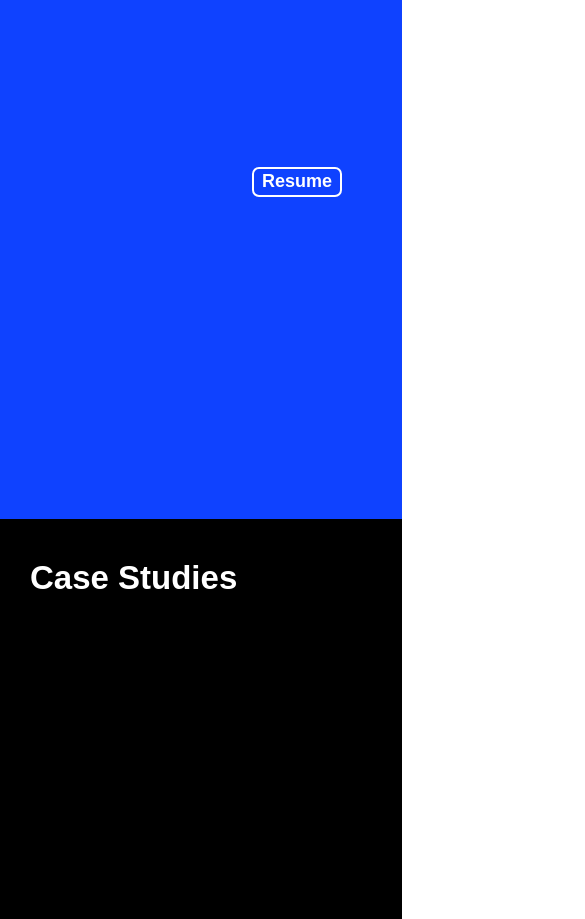
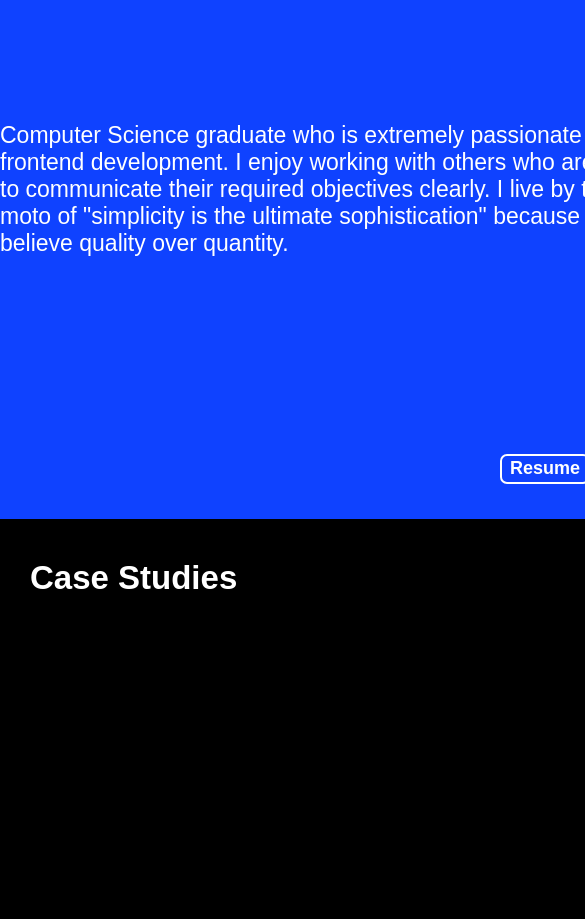
Before and after one commit to warren-simpson/personal-website, a React (Create React App) app: page / in a window 390 px wide. Shown: the part 1000-1919 px from the top of the page, 585 px wide, since content can reach past the window. Built offline with nearby package versions, Linux system fonts and the light colour scheme.

Commit message:
Added back the about text to the DOM and styled it to resize until the screen size of 850px.

```diff
--- a/src/components/views/LandingPageView.js
+++ b/src/components/views/LandingPageView.js
@@ -27,11 +27,6 @@ import "../views/styles/LandingPageView.css";
             */
 
             /*
-            <p class="aboutText">
-            Computer Science graduate who is extremely passionate about frontend development.
-            I enjoy working with others who are able to communicate their required objectives clearly.
-            I live by the moto of "simplicity is the ultimate sophistication" because I believe quality over quantity.
-            </p>
             */
 
 const LandingPageView = (props) => {
@@ -121,7 +116,11 @@ const LandingPageView = (props) => {
             </ul>
           </div>
 
-
+          <p class="aboutText">
+            Computer Science graduate who is extremely passionate about frontend development.
+            I enjoy working with others who are able to communicate their required objectives clearly.
+            I live by the moto of "simplicity is the ultimate sophistication" because I believe quality over quantity.
+          </p>
 
           <div class="landingNavBar">
             <div></div>
--- a/src/components/views/styles/LandingPageView.css
+++ b/src/components/views/styles/LandingPageView.css
@@ -106,7 +106,7 @@
     width: 100%;
     height: 100%;
     display: grid;
-    grid-template-rows: 15% 70% 15%
+    grid-template-rows: 15% 70% 15%;
 }
 
 .aboutTitle {
@@ -120,7 +120,8 @@
 .aboutText {
     width: 800px;
     height: 120px;
-    margin-top: 9%;
+    margin-top: auto;
+    margin-bottom: auto;
     margin-left: auto;
     margin-right: auto;
     color: white;
@@ -453,12 +454,22 @@
         margin-left: 90px;
         margin-top: 100px;
     }
+
+    .aboutText {
+        font-size: 23px;
+        width: 700px;
+    }
 }
 
 
 @media only screen and (max-width: 850px) {
     .aboutTitle {
         font-size: 33px;
+    }
+
+    .aboutText {
+        font-size: 23px;
+        width: 650px;
     }
 
     .contactForm {
@@ -472,7 +483,6 @@
 
 
 @media only screen and (max-width: 800px) {
-
     .P1A {
         font-size: 35px;
         margin-top: 125px;
@@ -555,34 +565,6 @@
         margin-left: 7px;
     }
 
-
-
-
-
-    /**/
-    .loader {
-        top: 50%;
-        left: 50%;
-        position: relative;
-        transform: translate(-50%, -50%);
-        width: 65px;
-        height: 65px;
-        border-radius: 50%;
-        border: 5px solid rgba(220, 220, 220, 0.1);
-        border-top: 5px solid white;
-        -webkit-background-clip: padding-box;
-        background-clip: padding-box;
-        animation: animate 0.7s infinite linear;
-    }
-
-    .cftdiv {
-        width: 100%;
-        height: 100%;
-        text-align: center;
-        display: grid;
-        grid-template-rows: 50% 50%;
-    }
-
     .thankYouText {
         margin-top: 200px;
         color: white;
```
